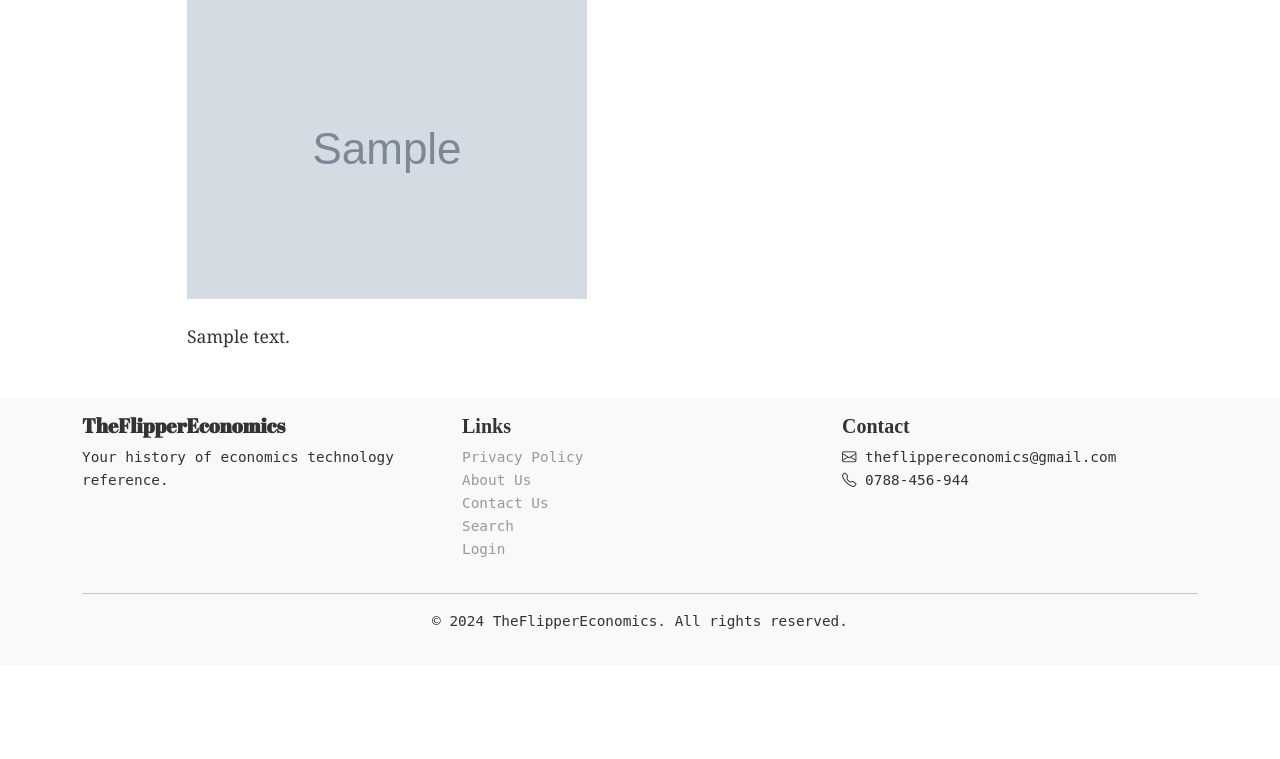
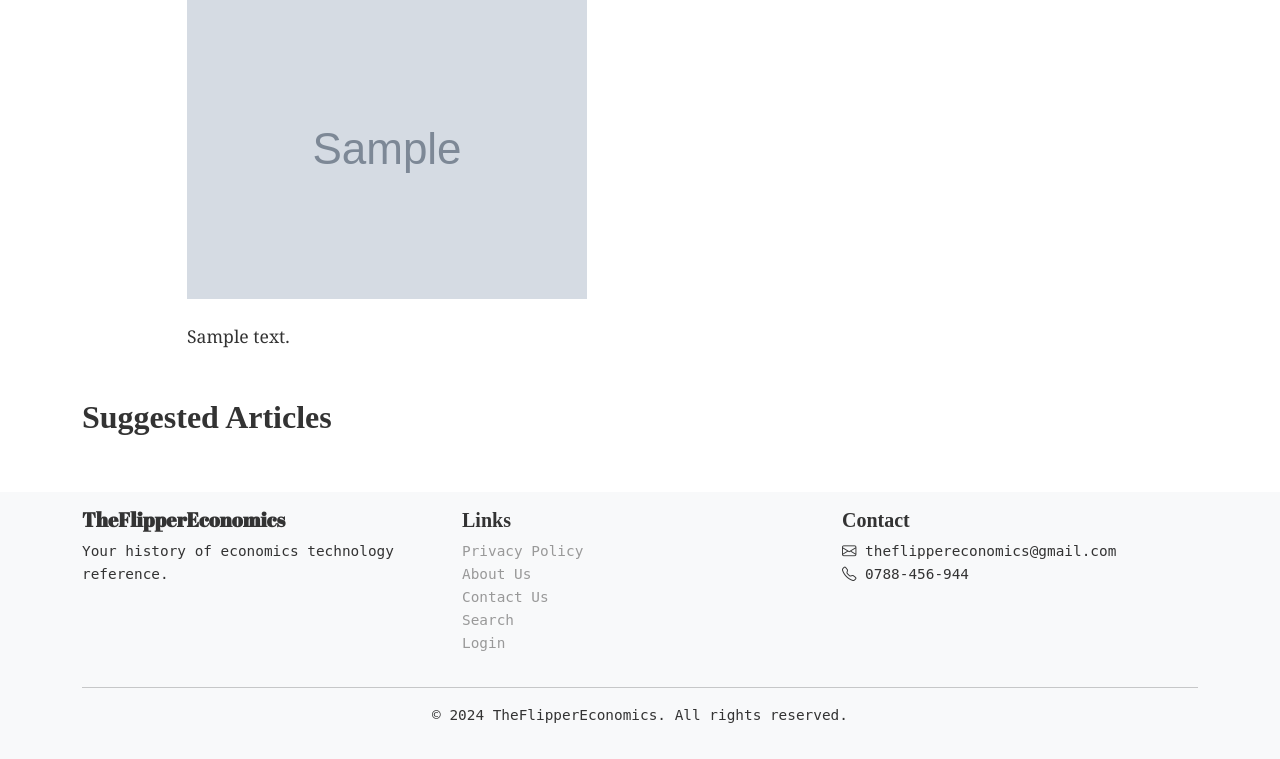
Before and after one commit to a-pacifique/TheFlipperEconomics, a Django app: a page that uses Articles/templates/article_detail.html in a window 1280 px wide. Shown: the part 269-1028 px from the top of the page. Before the commit the page ends 898 px from the top, so only its background shows below. Run offline with Django 4.2, Linux system fonts and the light colour scheme; data comes from the database, SQL or seed files in the repository; tables that the repository leaves empty hold one stand-in row (values such as "Sample post"); grey boxes marked "Sample" are stand-in pictures; some libraries are stand-ins or nearby versions.

Commit message:
Update article_detail.html

```diff
--- a/Articles/templates/article_detail.html
+++ b/Articles/templates/article_detail.html
@@ -16,4 +16,26 @@
         </div>
     </div>
 </div>
+<!-- Suggested Articles Section -->
+<div class="row mt-5">
+    <div class="col-md-8">
+        <h2>Suggested Articles</h2>
+        {% for article in suggested_articles %}
+        <div class="card mb-3">
+            <div class="row g-0">
+                <div class="col-md-4">
+                    <a href="{% url 'view_article' article.slug %}">
+                        <img src="{{ article.image.url }}" class="img-fluid rounded-start" alt="{{ article.title }}" style="object-fit: cover; height: 100%;">
+                    </a>
+                </div>
+                <div class="col-md-8">
+                    <div class="card-body">
+                        <h5 class="card-title"><a href="{% url 'view_article' article.slug %}" class="text-decoration-none">{{ article.title }}</a></h5>
+                    </div>
+                </div>
+            </div>
+        </div>
+        {% endfor %}
+    </div>
+</div>
 {% endblock %}
```
